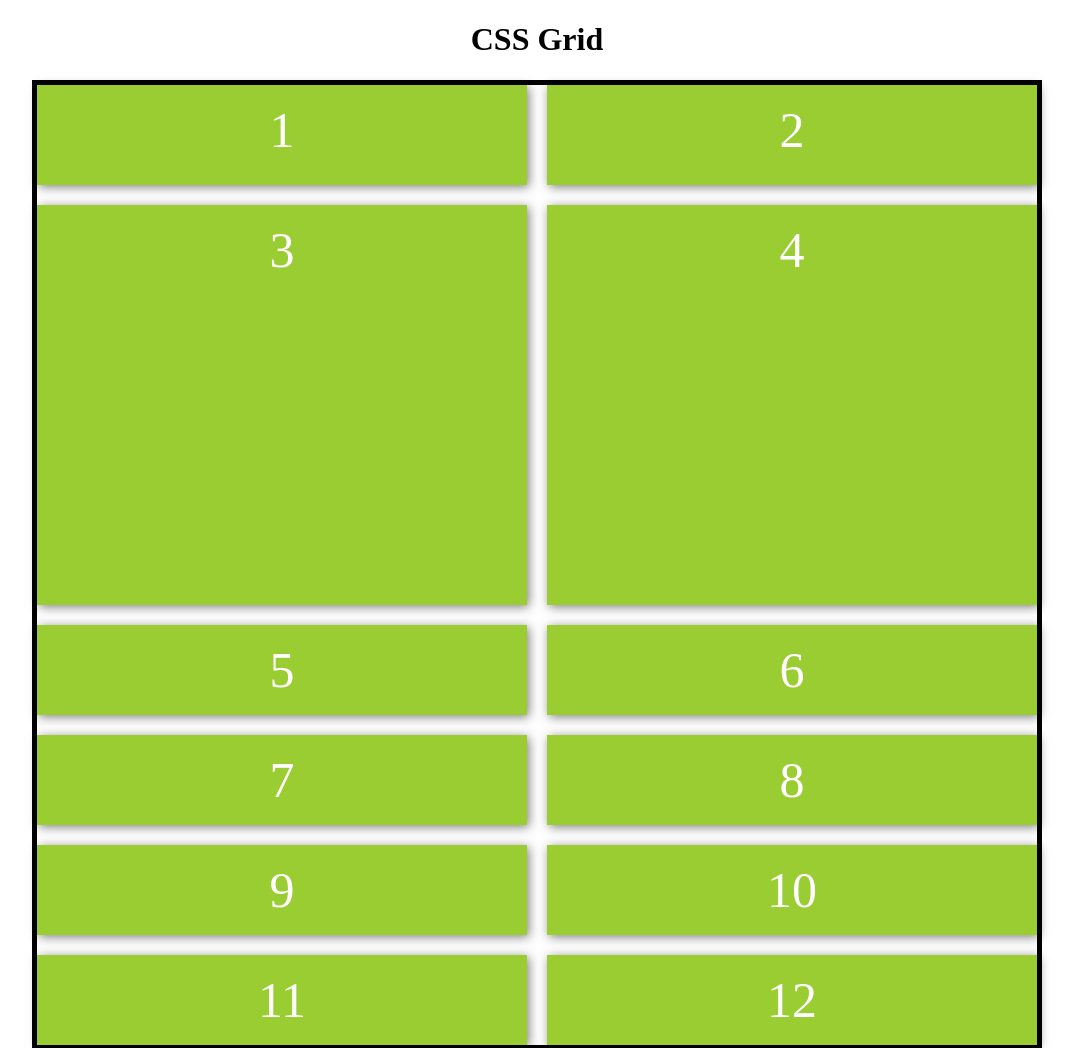
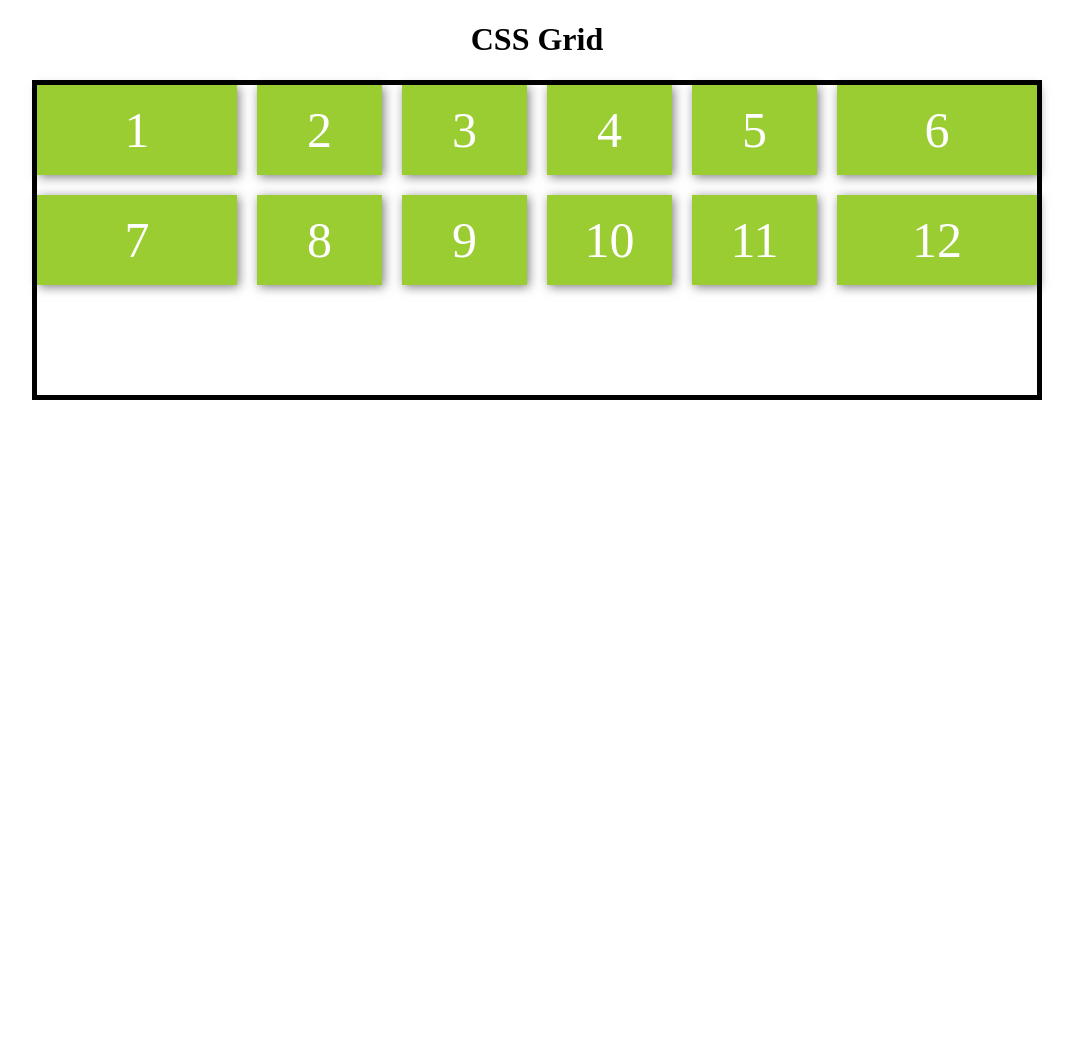
Before and after one commit to jcdiazz/CSS-Grid, a plain HTML site: page index.html in a window 1280 px wide. Shown: the top 1048 px of the page, without its empty margins (103-1180 px from the left). After the commit the page ends 800 px from the top, so only its background shows below. Drawn offline with Linux system fonts and the light colour scheme.

Commit message:
Trabajando con la funcion repeat()

```diff
--- a/grid.css
+++ b/grid.css
@@ -33,9 +33,16 @@
     gap: 20px;
 } */
 
-.contenedor {
+/* .contenedor {
     display: grid;
     gap: 20px;
     grid-template-columns: minmax(300px, 1fr) 1fr;
     grid-template-rows: minmax(100px, auto) 400px;
+} */
+
+.contenedor {
+    display: grid;
+    gap: 20px;
+    grid-template-columns: 200px repeat(4, 1fr) 200px;
+    grid-template-rows: repeat(3, 1fr);
 }
```
